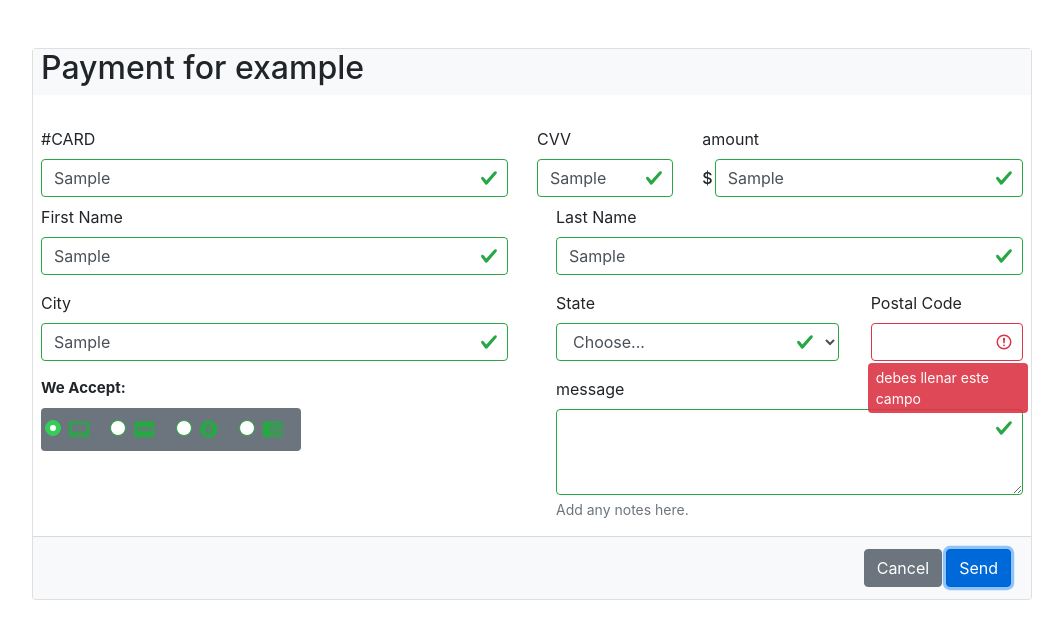
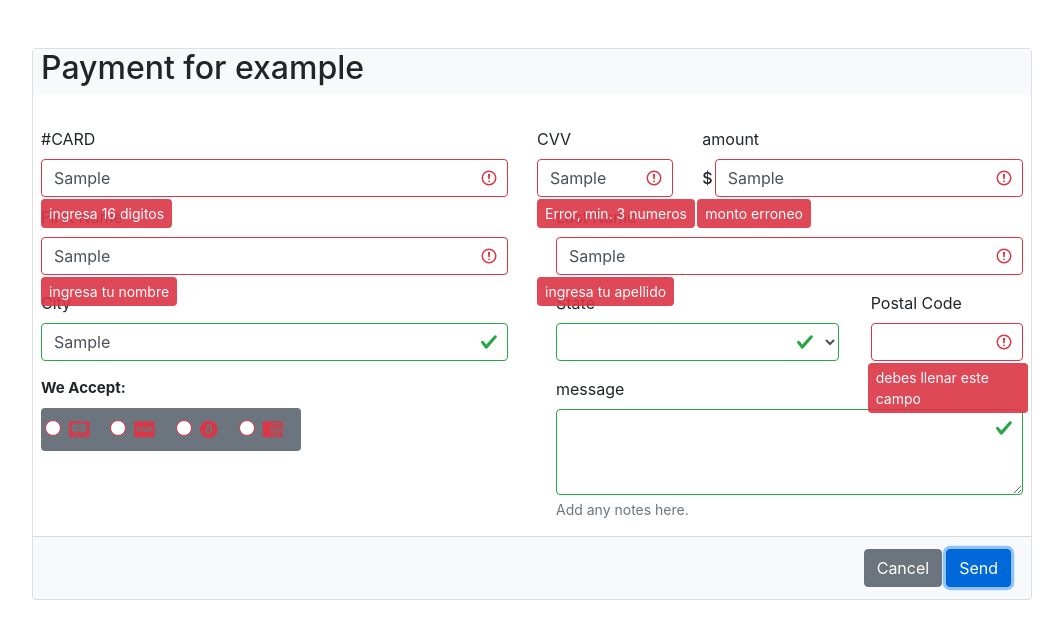
Before and after one commit to 4GeeksAcademy/formularioRonalse, a plain HTML site: page index.html in a window 1280 px wide. Both pictures are taken after typing "Sample", "Sample", "Sample", "Sample", "Sample", "Sample" into the empty fields and a click on the button "Send". Shown: the whole page, without its empty margins (108-1171 px from the left). Drawn offline with nearby package versions, Linux system fonts and the light colour scheme.

Commit message:
first commit

```diff
--- a/index.html
+++ b/index.html
@@ -16,20 +16,19 @@
                  Some field are missing
           </div>
               <form class="needs-validation" id="miFormulario" novalidate>
-              <div class="documento">
 <!-- card + cvv + amount-->
                 <div class="form-row mt-2 px-2 ">
                     <div class="col-lg-6 col-sm-12 pr-4">
                       <label>#CARD</label>
-                      <input type="text" class="form-control" placeholder="XXXX-XXXX-XXXX-XXXX"  minlength="16" maxlength="16" required>
+                      <input type="text" pattern="[0-9]+" class="form-control" placeholder="1234 1234 1234 1234"  minlength="16" maxlength="16" required >
                       <div class="invalid-tooltip">
-                        INGRESALA BIEN Y PAGA, MALAPAGA
+                        ingresa 16 digitos
                       </div>
                     </div>
 
                     <div class="col-lg-2 col-sm-12 pr-4">
                       <label >CVV</label>
-                      <input type="text"  class="form-control" placeholder="0000" maxlength="4" minlength="3" required>
+                      <input type="text" pattern="[0-9]+" class="form-control" placeholder="0000" maxlength="4" minlength="3" required>
                       <div class="invalid-tooltip">
                         Error, min. 3 numeros
                       </div>
@@ -39,9 +38,9 @@
                       <label class="amount">amount</label>
                       <div class="d-flex">
                         <h6 style="margin-top: 10px; margin-right: 2px;">$</h6>
-                        <input type="text" class="form-control" placeholder="PAGA" required>
+                        <input type="text" pattern="[0-9]+" class="form-control" required>
                         <div class="invalid-tooltip">
-                          Nada de Bolviares
+                          monto erroneo
                         </div>
                       </div>
                     </div>
@@ -50,14 +49,14 @@
                 <div class="form-row mt-2 px-2">
                   <div class="form-group col-6 pr-4 ">
                     <label>First Name</label>
-                    <input type="text" class="form-control" placeholder="First name" required id="documento">
+                    <input type="text" pattern="[a-z]+" class="form-control" placeholder="First name" required id="documento">
                     <div class="invalid-tooltip">
                       ingresa tu nombre
                     </div>
                   </div>
                   <div class="form-group col-6 pl-4">
                     <label>Last Name</label>
-                    <input type="text" class="form-control" placeholder="Last name" required id="documento">
+                    <input type="text" pattern="[a-z]+" class="form-control" placeholder="Last name" required >
                     <div class="invalid-tooltip">
                       ingresa tu apellido
                     </div>
@@ -67,12 +66,16 @@
                 <div class="form-row px-2">
                   <div class="form-group col-md-6 col-sm-12 pr-4" >
                     <label for="inputCity">City</label>
-                    <input type="text" class="form-control"  id="inputCity" required >
+                    <input type="text" class="form-control"  id="inputCity" required>
                   </div>
                   <div class="form-group col-md-4 col-sm-12  px-4">
                     <label for="inputState">State</label>
                     <select id="inputState" class="form-control" >
-                      <option selected>Choose...</option>
+                      <option  value></option>
+                      <option>madrid</option>
+                      <option>Barcelona</option>
+                      <option>Galicia</option>
+                      <option>Malaga</option>
                       <option>...</option>
                     </select>
                   </div>
@@ -90,19 +93,19 @@
                       <legend style="font-size: 15px;" class="mb-2"><strong>We Accept:</strong></legend>
                         <div class="bg-secondary rounded pl-1 py-2" style="width:260px; font-size: 18px;"> <!--color botones fondo-->
                           <div class="custom-control custom-radio custom-control-inline">
-                            <input type="radio" id="customRadioInline1" name="customRadioInline" class="custom-control-input" checked novalidate>
+                            <input type="radio" id="customRadioInline1" name="customRadioInline" class="custom-control-input" required>
                             <label class="custom-control-label" for="customRadioInline1"><i class="fa-brands fa-cc-mastercard"></i></label>
                           </div>
                           <div class="custom-control custom-radio custom-control-inline">
-                            <input type="radio" id="customRadioInline2" name="customRadioInline" class="custom-control-input" novalidate>
+                            <input type="radio" id="customRadioInline2" name="customRadioInline" class="custom-control-input" required>
                             <label class="custom-control-label" for="customRadioInline2"><i class="fa-brands fa-cc-visa"></i></label>
                           </div>
                           <div class="custom-control custom-radio custom-control-inline">
-                            <input type="radio" id="customRadioInline3" name="customRadioInline" class="custom-control-input" novalidate>
+                            <input type="radio" id="customRadioInline3" name="customRadioInline" class="custom-control-input" required >
                             <label class="custom-control-label" for="customRadioInline3"><i class="fa-brands fa-bitcoin"></i></label>
                           </div>
                           <div class="custom-control custom-radio custom-control-inline">
-                            <input type="radio" id="customRadioInline4" name="customRadioInline" class="custom-control-input" novalidate>
+                            <input type="radio" id="customRadioInline4" name="customRadioInline" class="custom-control-input" required>
                             <label class="custom-control-label" for="customRadioInline4"><i class="fa-brands fa-cc-amex"></i></label>
                           </div>
                         </div>
@@ -115,9 +118,8 @@
                 </div>
                   <div class="card-footer bg-light d-flex flex-row-reverse">
                     <button type="submit" class="btn btn-primary ml-1">Send</button>
-                    <button type="submit" class="btn btn-secondary">Cancel</button>
+                    <button type="reset" class="btn btn-secondary" onclick="window.location.reload();">Cancel</button>
                   </div>
-              </div>
               </form>
       </div>
     <script src="https://cdn.jsdelivr.net/npm/jquery@3.5.1/dist/jquery.slim.min.js" integrity="sha384-DfXdz2htPH0lsSSs5nCTpuj/zy4C+OGpamoFVy38MVBnE+IbbVYUew+OrCXaRkfj" crossorigin="anonymous"></script>
```
